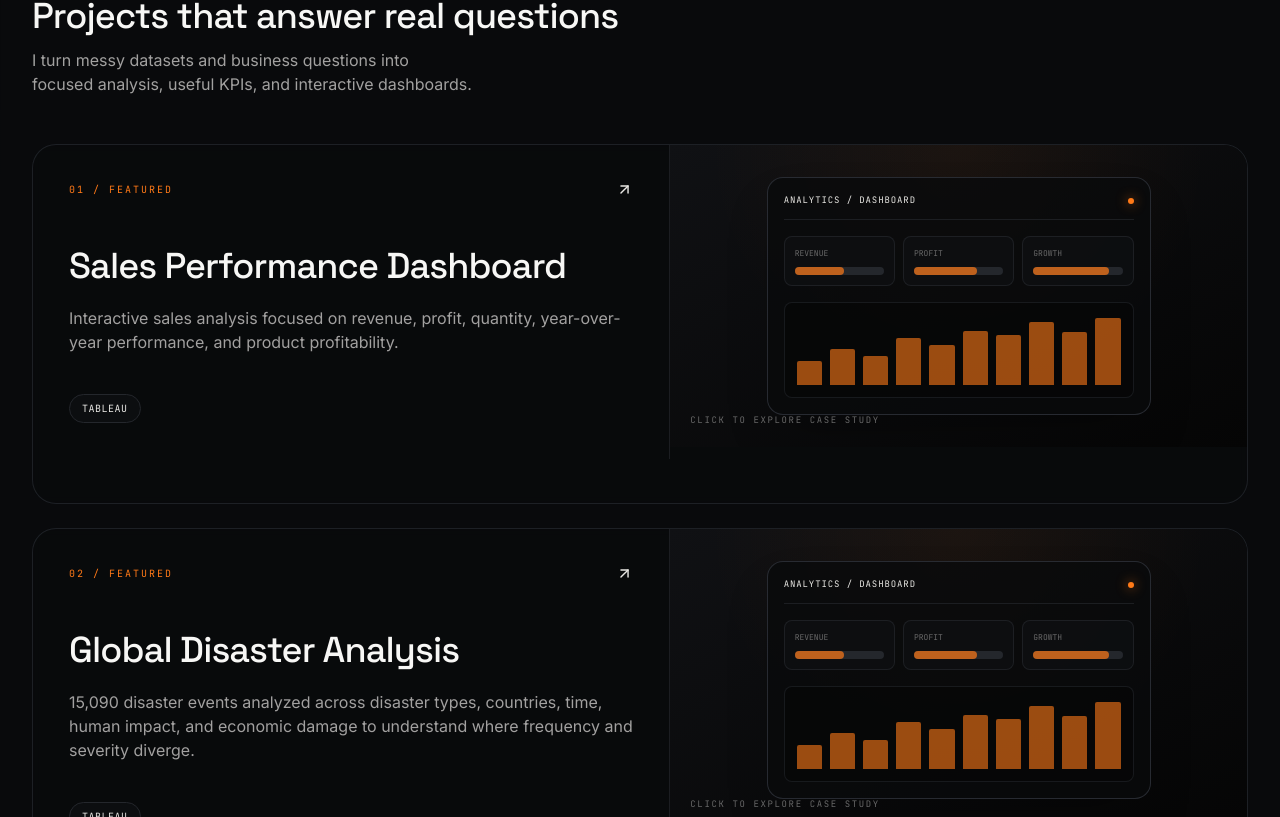
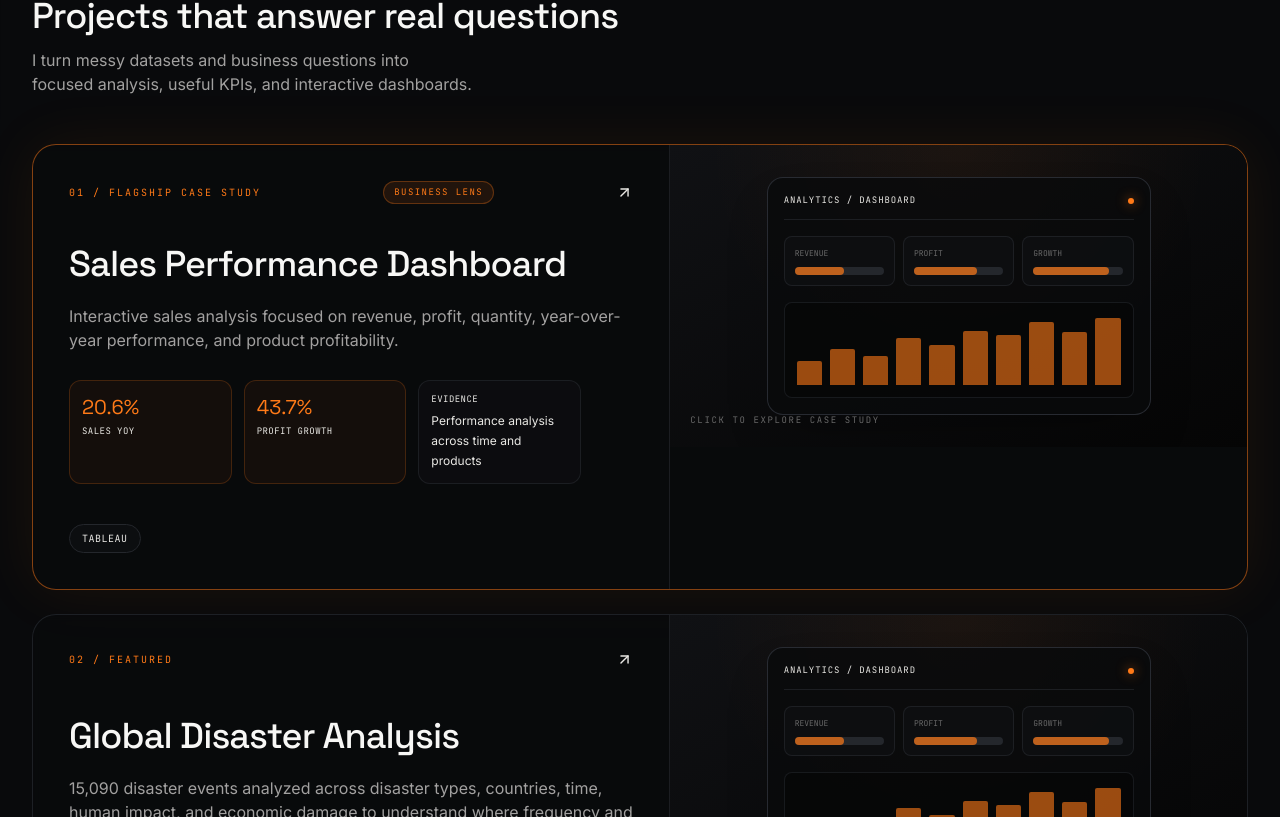
Before and after one commit to bhaskar-nb/portfolio, a Next.js app: page / in a window 1280 px wide. Shown: the part 2343-3160 px from the top of the page. Built offline with nearby package versions, Linux system fonts and the light colour scheme.

Commit message:
Elevate flagship sales case study

```diff
--- a/components/Projects.tsx
+++ b/components/Projects.tsx
@@ -13,17 +13,14 @@ export default function Projects() {
   useEffect(() => {
     const isModalOpen = Boolean(active || activeAdditional);
     if (!isModalOpen) return;
-
     const previousOverflow = document.body.style.overflow;
     document.body.style.overflow = "hidden";
-
     const onKeyDown = (event: KeyboardEvent) => {
       if (event.key === "Escape") {
         setActive(null);
         setActiveAdditional(null);
       }
     };
-
     window.addEventListener("keydown", onKeyDown);
     return () => {
       document.body.style.overflow = previousOverflow;
@@ -38,7 +35,9 @@ export default function Projects() {
         <SectionHeading eyebrow="-- selected work" title="Projects that answer real questions" description="I turn messy datasets and business questions into focused analysis, useful KPIs, and interactive dashboards." />
 
         <div className="mt-12 space-y-6">
-          {projects.map((p, i) => (
+          {projects.map((p, i) => {
+            const flagship = i === 0;
+            return (
               <motion.button
                 key={p.id}
                 type="button"
@@ -48,16 +47,24 @@ export default function Projects() {
                 viewport={{ once: true, margin: "-80px" }}
                 transition={{ duration: 0.6, delay: i * 0.06 }}
                 whileHover={{ y: -4 }}
-              className="group relative grid min-h-[360px] w-full overflow-hidden rounded-3xl border border-base-500/80 bg-base-800/70 text-left backdrop-blur-sm transition-all duration-500 hover:border-gold/50 md:grid-cols-[1.05fr_0.95fr]"
+                className={`group relative grid min-h-[360px] w-full overflow-hidden rounded-3xl border bg-base-800/70 text-left backdrop-blur-sm transition-all duration-500 md:grid-cols-[1.05fr_0.95fr] ${flagship ? "border-gold/50 shadow-[0_0_60px_rgba(255,122,24,0.08)] hover:border-gold/80" : "border-base-500/80 hover:border-gold/50"}`}
               >
                 <div className="relative flex flex-col justify-between overflow-hidden border-b border-base-500/70 p-7 sm:p-9 md:border-b-0 md:border-r">
                   <div>
-                  <div className="flex items-center justify-between">
-                    <span className="font-mono text-[10px] uppercase tracking-[0.2em] text-gold">0{i + 1} / Featured</span>
+                    <div className="flex flex-wrap items-center justify-between gap-3">
+                      <span className="font-mono text-[10px] uppercase tracking-[0.2em] text-gold">{flagship ? "01 / Flagship case study" : `0${i + 1} / Featured`}</span>
+                      {flagship && <span className="rounded-full border border-gold/30 bg-gold/10 px-2.5 py-1 font-mono text-[9px] uppercase tracking-[0.16em] text-gold">Business lens</span>}
                       <ArrowUpRight size={17} className="text-ink-500 transition-all duration-300 group-hover:-translate-y-1 group-hover:translate-x-1 group-hover:text-gold" aria-hidden="true" />
                     </div>
-                  <h3 className="mt-12 max-w-xl font-display text-3xl font-medium tracking-tight text-ink-100 sm:text-4xl">{p.title}</h3>
+                    <h3 className={`${flagship ? "mt-10" : "mt-12"} max-w-xl font-display text-3xl font-medium tracking-tight text-ink-100 sm:text-4xl`}>{p.title}</h3>
                     <p className="mt-5 max-w-xl text-sm leading-7 text-ink-400 sm:text-base">{p.summary}</p>
+                    {flagship && (
+                      <div className="mt-7 grid max-w-lg grid-cols-2 gap-3 sm:grid-cols-3">
+                        <div className="rounded-xl border border-gold/20 bg-gold/[0.05] p-3"><span className="block font-display text-xl text-gold">20.6%</span><span className="mt-1 block font-mono text-[9px] uppercase tracking-wider text-ink-500">sales YoY</span></div>
+                        <div className="rounded-xl border border-gold/20 bg-gold/[0.05] p-3"><span className="block font-display text-xl text-gold">43.7%</span><span className="mt-1 block font-mono text-[9px] uppercase tracking-wider text-ink-500">profit growth</span></div>
+                        <div className="col-span-2 rounded-xl border border-base-500/70 bg-base-700/50 p-3 sm:col-span-1"><span className="block font-mono text-[9px] uppercase tracking-wider text-ink-500">Evidence</span><span className="mt-1 block text-xs leading-5 text-ink-300">Performance analysis across time and products</span></div>
+                      </div>
+                    )}
                   </div>
                   <div className="mt-10 flex flex-wrap gap-2">
                     {p.stack.map((s) => <span key={s} className="rounded-full border border-base-500 bg-base-700/60 px-3 py-1.5 font-mono text-[10px] uppercase tracking-wider text-ink-300">{s}</span>)}
@@ -67,39 +74,28 @@ export default function Projects() {
                 <div className="relative flex min-h-[260px] items-center justify-center overflow-hidden bg-gradient-to-br from-base-700 to-base-900 p-8">
                   <div className="absolute inset-0 bg-radial-fade opacity-60 transition-opacity duration-500 group-hover:opacity-100" />
                   <div className="relative w-full max-w-sm rounded-2xl border border-base-400/70 bg-base-800/80 p-4 shadow-2xl transition-transform duration-700 group-hover:scale-[1.03] group-hover:-rotate-1">
-                  <div className="flex items-center justify-between border-b border-base-500/70 pb-3">
-                    <span className="font-mono text-[9px] uppercase tracking-widest text-ink-500">analytics / dashboard</span>
-                    <span className="h-1.5 w-1.5 rounded-full bg-gold shadow-[0_0_12px_rgba(255,122,24,0.8)]" aria-hidden="true" />
+                    <div className="flex items-center justify-between border-b border-base-500/70 pb-3"><span className="font-mono text-[9px] uppercase tracking-widest text-ink-500">analytics / dashboard</span><span className="h-1.5 w-1.5 rounded-full bg-gold shadow-[0_0_12px_rgba(255,122,24,0.8)]" aria-hidden="true" /></div>
+                    <div className="grid grid-cols-3 gap-2 py-4">
+                      {["Revenue", "Profit", "Growth"].map((label, index) => <div key={label} className="rounded-lg border border-base-500/70 bg-base-700/60 p-2.5"><span className="block font-mono text-[8px] uppercase text-ink-600">{label}</span><span className="mt-2 block h-2 rounded-full bg-base-500"><span className="block h-2 rounded-full bg-gold/70" style={{ width: `${55 + index * 15}%` }} /></span></div>)}
                     </div>
-                  <div className="grid grid-cols-3 gap-2 py-4">
-                    {["Revenue", "Profit", "Growth"].map((label, index) => (
-                      <div key={label} className="rounded-lg border border-base-500/70 bg-base-700/60 p-2.5">
-                        <span className="block font-mono text-[8px] uppercase text-ink-600">{label}</span>
-                        <span className="mt-2 block h-2 rounded-full bg-base-500"><span className="block h-2 rounded-full bg-gold/70" style={{ width: `${55 + index * 15}%` }} /></span>
-                      </div>
-                    ))}
-                  </div>
-                  <div className="flex h-24 items-end gap-2 rounded-lg border border-base-500/60 bg-base-900/50 p-3">
-                    {[35, 52, 42, 68, 58, 78, 72, 90, 76, 96].map((height, index) => <motion.span key={index} initial={{ height: 0 }} whileInView={{ height: `${height}%` }} viewport={{ once: true }} transition={{ duration: 0.5, delay: index * 0.04 }} className="flex-1 rounded-t-sm bg-gold/60" />)}
-                  </div>
+                    <div className="flex h-24 items-end gap-2 rounded-lg border border-base-500/60 bg-base-900/50 p-3">{[35, 52, 42, 68, 58, 78, 72, 90, 76, 96].map((height, index) => <motion.span key={index} initial={{ height: 0 }} whileInView={{ height: `${height}%` }} viewport={{ once: true }} transition={{ duration: 0.5, delay: index * 0.04 }} className="flex-1 rounded-t-sm bg-gold/60" />)}</div>
                   </div>
                   <div className="absolute bottom-5 left-5 font-mono text-[9px] uppercase tracking-[0.18em] text-ink-600">click to explore case study</div>
                 </div>
               </motion.button>
-          ))}
+            );
+          })}
         </div>
 
         <div className="mt-24">
           <SectionHeading eyebrow="-- more work" title="Breadth beyond dashboards" description="Additional projects showing applied machine learning and end-to-end data work." />
           <div className="mt-10 grid grid-cols-1 gap-4 md:grid-cols-3">
-            {additionalProjects.map((p, i) => (
-              <motion.button key={p.id} type="button" onClick={() => setActiveAdditional(p)} initial={{ opacity: 0, y: 20 }} whileInView={{ opacity: 1, y: 0 }} viewport={{ once: true, margin: "-50px" }} transition={{ duration: 0.5, delay: i * 0.08 }} whileHover={{ y: -5 }} className="group rounded-2xl border border-base-500/80 bg-base-800/60 p-6 text-left transition-all duration-300 hover:border-gold/40 hover:bg-base-700/70">
+            {additionalProjects.map((p, i) => <motion.button key={p.id} type="button" onClick={() => setActiveAdditional(p)} initial={{ opacity: 0, y: 20 }} whileInView={{ opacity: 1, y: 0 }} viewport={{ once: true, margin: "-50px" }} transition={{ duration: 0.5, delay: i * 0.08 }} whileHover={{ y: -5 }} className="group rounded-2xl border border-base-500/80 bg-base-800/60 p-6 text-left transition-all duration-300 hover:border-gold/40 hover:bg-base-700/70">
               <div className="flex items-center justify-between"><span className="font-mono text-[9px] uppercase tracking-[0.18em] text-gold">{p.category}</span><ArrowUpRight size={16} className="text-ink-600 transition-transform group-hover:-translate-y-0.5 group-hover:translate-x-0.5 group-hover:text-gold" aria-hidden="true" /></div>
               <h3 className="mt-10 font-display text-xl text-ink-100">{p.title}</h3>
               <p className="mt-3 text-sm leading-6 text-ink-400">{p.summary}</p>
               <div className="mt-6 flex flex-wrap gap-1.5">{p.stack.map((s) => <span key={s} className="rounded-full border border-base-500 px-2 py-1 font-mono text-[9px] text-ink-400">{s}</span>)}</div>
-              </motion.button>
-            ))}
+            </motion.button>)}
           </div>
         </div>
       </div>
@@ -108,23 +104,11 @@ export default function Projects() {
         {active && <motion.div initial={{ opacity: 0 }} animate={{ opacity: 1 }} exit={{ opacity: 0 }} className="fixed inset-0 z-[80] flex items-center justify-center bg-base-900/85 p-4 backdrop-blur-md" onClick={() => setActive(null)} role="dialog" aria-modal="true" aria-labelledby="project-case-study-title"><motion.div initial={{ opacity: 0, scale: 0.94, y: 24 }} animate={{ opacity: 1, scale: 1, y: 0 }} exit={{ opacity: 0, scale: 0.97, y: 12 }} transition={{ duration: 0.28 }} onClick={(e) => e.stopPropagation()} className="max-h-[88vh] w-full max-w-3xl overflow-y-auto rounded-3xl border border-base-400/80 bg-base-700 shadow-2xl">
           <div className="sticky top-0 z-10 flex items-center justify-between border-b border-base-500/70 bg-base-700/90 px-6 py-4 backdrop-blur"><span className="font-mono text-[10px] uppercase tracking-[0.18em] text-gold">case_study.md</span><button type="button" onClick={() => setActive(null)} aria-label="Close case study" className="rounded-full p-2 text-ink-400 transition-colors hover:bg-base-600 hover:text-ink-100"><X size={18} aria-hidden="true" /></button></div>
           <div className="space-y-7 p-6 sm:p-8">
-            <div>
-              <div className="flex flex-wrap items-center gap-2"><span className="font-mono text-[10px] uppercase tracking-[0.18em] text-gold">Selected project</span><span className="text-ink-600">/</span><span className="font-mono text-[10px] uppercase tracking-[0.18em] text-ink-500">{active.stack.join(" · ")}</span></div>
-              <h3 id="project-case-study-title" className="mt-3 font-display text-3xl text-ink-100 sm:text-4xl">{active.title}</h3>
-              <p className="mt-5 text-base leading-7 text-ink-300">{active.summary}</p>
-            </div>
-
-            <div className="grid gap-3 sm:grid-cols-2">
-              <div className="rounded-2xl border border-base-500/70 bg-base-800/50 p-4"><div className="flex items-center gap-2 text-xs font-medium uppercase tracking-wider text-ink-200"><Target size={15} className="text-gold" aria-hidden="true" /> Question</div><p className="mt-3 text-sm leading-6 text-ink-400">{active.challenges}</p></div>
-              <div className="rounded-2xl border border-base-500/70 bg-base-800/50 p-4"><div className="flex items-center gap-2 text-xs font-medium uppercase tracking-wider text-ink-200"><Workflow size={15} className="text-gold" aria-hidden="true" /> Approach</div><p className="mt-3 text-sm leading-6 text-ink-400">{active.approach}</p></div>
-            </div>
-
+            <div><div className="flex flex-wrap items-center gap-2"><span className="font-mono text-[10px] uppercase tracking-[0.18em] text-gold">{active.id === "sales-performance-dashboard" ? "Flagship case study" : "Selected project"}</span><span className="text-ink-600">/</span><span className="font-mono text-[10px] uppercase tracking-[0.18em] text-ink-500">{active.stack.join(" · ")}</span></div><h3 id="project-case-study-title" className="mt-3 font-display text-3xl text-ink-100 sm:text-4xl">{active.title}</h3><p className="mt-5 text-base leading-7 text-ink-300">{active.summary}</p></div>
+            <div className="grid gap-3 sm:grid-cols-2"><div className="rounded-2xl border border-base-500/70 bg-base-800/50 p-4"><div className="flex items-center gap-2 text-xs font-medium uppercase tracking-wider text-ink-200"><Target size={15} className="text-gold" aria-hidden="true" /> Question</div><p className="mt-3 text-sm leading-6 text-ink-400">{active.challenges}</p></div><div className="rounded-2xl border border-base-500/70 bg-base-800/50 p-4"><div className="flex items-center gap-2 text-xs font-medium uppercase tracking-wider text-ink-200"><Workflow size={15} className="text-gold" aria-hidden="true" /> Approach</div><p className="mt-3 text-sm leading-6 text-ink-400">{active.approach}</p></div></div>
             <div className="rounded-2xl border border-gold/25 bg-gold/[0.04] p-5"><div className="flex items-center gap-2 text-xs font-medium uppercase tracking-wider text-ink-200"><BarChart3 size={15} className="text-gold" aria-hidden="true" /> Evidence</div><p className="mt-3 text-sm leading-6 text-ink-300">{active.evidence}</p></div>
-
             <div><div className="mb-3 flex items-center gap-2 text-ink-100"><ListChecks size={16} className="text-gold" aria-hidden="true" /> What the analysis covers</div><ul className="grid gap-2 sm:grid-cols-2">{active.features.map((f) => <li key={f} className="rounded-xl border border-base-500/60 bg-base-800/40 px-3 py-2.5 text-sm leading-5 text-ink-400"><span className="mr-2 text-gold" aria-hidden="true">▸</span>{f}</li>)}</ul></div>
-
             <div><div className="mb-2 flex items-center gap-2 text-ink-100"><Lightbulb size={16} className="text-gold" aria-hidden="true" /> Takeaway</div><p className="text-sm leading-6 text-ink-400">{active.learnings}</p></div>
-
             <div className="flex flex-wrap gap-3 border-t border-base-500/70 pt-5"><a href={active.github} target="_blank" rel="noreferrer" className="btn-secondary"><Github size={15} aria-hidden="true" /> GitHub</a><a href={active.demo} target="_blank" rel="noreferrer" className="btn-primary"><ExternalLink size={15} aria-hidden="true" /> Live dashboard</a></div>
           </div>
         </motion.div></motion.div>}
```
Lines whose indentation alone changed are shown as unchanged.
